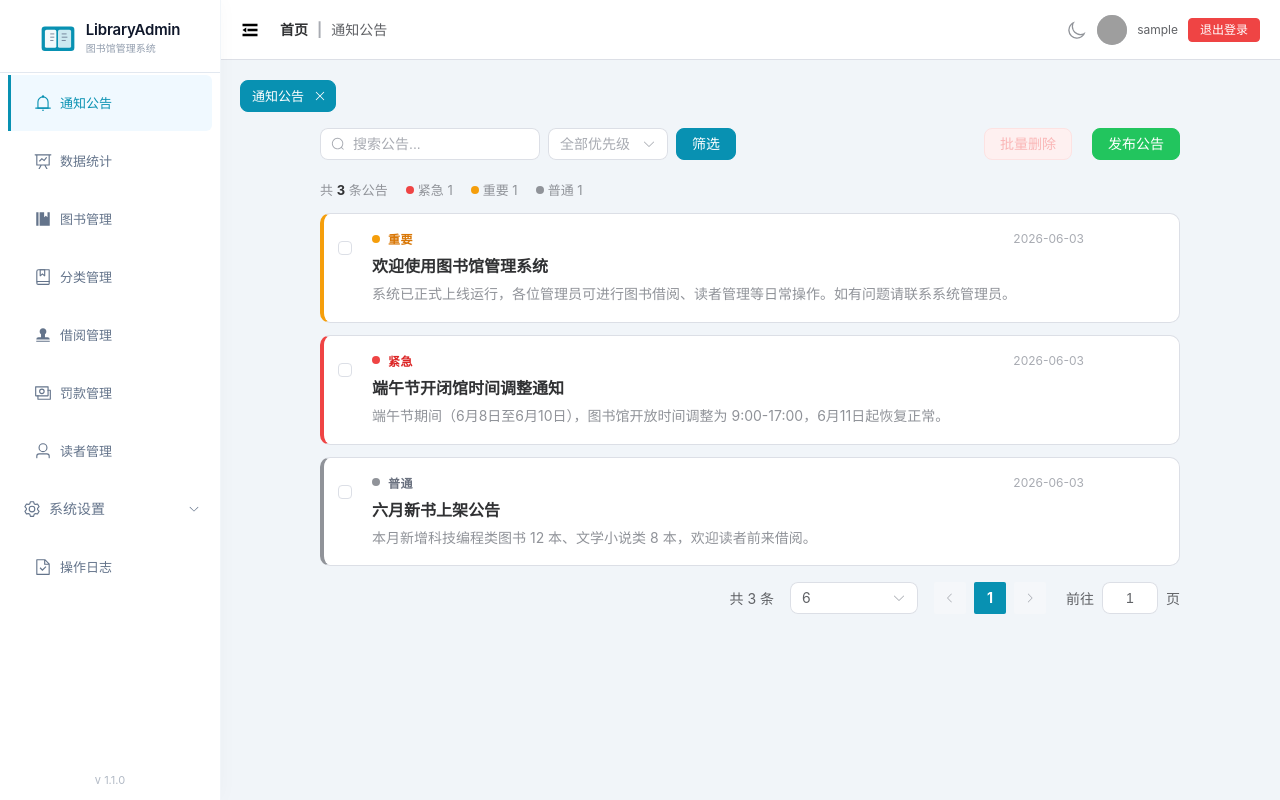
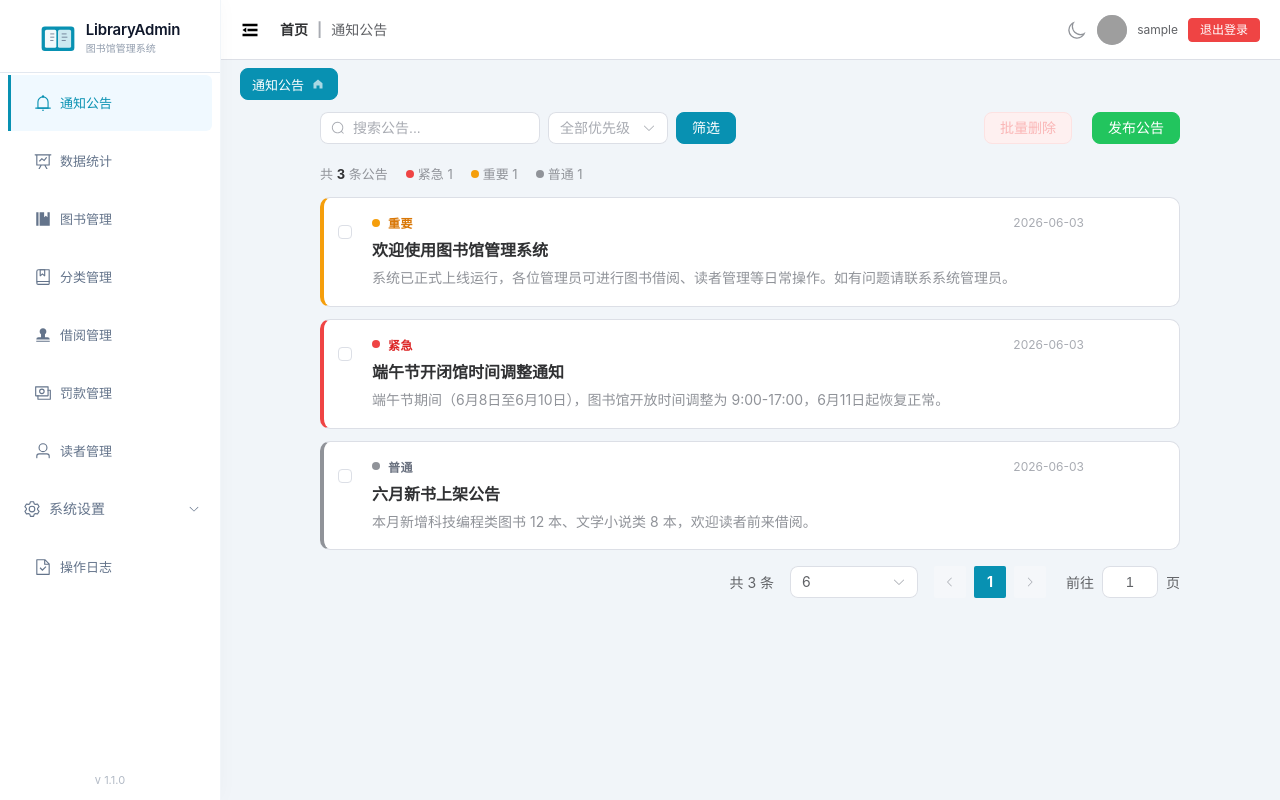
Before and after one commit to Leiuo/library-admin, a Vue app: page /#/announcements in a window 1280 px wide. Built offline with nearby package versions, Linux system fonts and the light colour scheme; sample sign-in values are in the browser's storage; grey boxes are pictures that could not be loaded.

Commit message:
首页标签钉在最左侧不可被删除，标签行钉在顶部不滚动

```diff
--- a/src/views/Layout.vue
+++ b/src/views/Layout.vue
@@ -138,7 +138,15 @@
             </el-header>
             <el-main>
                 <div class="main-header">
-                    <transition-group name="tag-slide" tag="div" class="tags-wrapper">
+                    <div class="tags-wrapper">
+                        <el-tag class="home-tag"
+                            :effect="route.path === homePath ? 'dark' : 'plain'"
+                            :type="route.path === homePath ? 'primary' : 'info'"
+                            @click="goHome" size="large">
+                            通知公告
+                            <el-icon class="home-tag-icon"><HomeFilled /></el-icon>
+                        </el-tag>
+                        <transition-group name="tag-slide" tag="div" class="tags-dynamic">
                             <el-tag v-for="tag in dynamicTags" :key="tag.path" closable :disable-transitions="false"
                                 :effect="route.path === tag.path ? 'dark' : 'plain'"
                                 :type="route.path === tag.path ? 'primary' : 'info'" @close="handleClose(tag)"
@@ -146,6 +154,7 @@
                                 {{ tag.title }}
                             </el-tag>
                         </transition-group>
+                    </div>
                 </div>
 
                 <!-- <router-view /> -->
@@ -169,7 +178,7 @@ import { useUserStore } from '../stores/user';
 import { useThemeStore } from '../stores/theme';
 import { useRoute, useRouter } from 'vue-router';
 import { ref, computed, watch, onMounted, onUnmounted } from 'vue';
-import { DataLine, Setting, DocumentChecked, Money, Sunny, Moon } from '@element-plus/icons-vue';
+import { DataLine, Setting, DocumentChecked, Money, Sunny, Moon, HomeFilled } from '@element-plus/icons-vue';
 import { ElMessageBox } from 'element-plus';
 
 const userStore = useUserStore();
@@ -180,11 +189,13 @@ const router = useRouter();
 const isCollapse = ref(false);
 const isMobile = ref(window.innerWidth < 768);
 
+const homePath = '/announcements';
 const dynamicTags = ref([]);
 
 watch(
     () => route.path,
     (newPath) => {
+        if (newPath === homePath) return;
         let title = route.meta?.title;
         if (!title) return;
         if (dynamicTags.value.some(tag => tag.path === newPath)) return;
@@ -213,6 +224,10 @@ const handleClose = (tag) => {
 
 const handleClick = (tag) => {
     router.push(tag.fullPath || tag.path);
+};
+
+const goHome = () => {
+    router.push(homePath);
 };
 
 
@@ -380,6 +395,8 @@ const breadcrumbs = computed(() => {
 
     :deep(.el-main) {
         background-color: var(--el-bg-color-page);
+
+        --el-main-padding: 0 20px 20px 20px;
     }
 }
 
@@ -489,11 +506,46 @@ const breadcrumbs = computed(() => {
 }
 
 .main-header {
-    margin-bottom: 16px;
+    position: sticky;
+    top: 0;
+    z-index: 10;
+    margin-bottom: 8px;
+    padding-top: 8px;
+    padding-bottom: 4px;
+    background-color: var(--el-bg-color-page);
 
     .tags-wrapper {
         display: flex;
         gap: 8px;
+        align-items: center;
+    }
+
+    .tags-dynamic {
+        display: flex;
+        gap: 8px;
+    }
+
+    .home-tag {
+        font-size: 13px;
+        border-radius: 8px;
+        cursor: pointer;
+        transition: all 0.2s ease;
+        flex-shrink: 0;
+
+        .home-tag-icon {
+            margin-left: 2px;
+            font-size: 12px;
+            opacity: 0.65;
+        }
+
+        &:hover {
+            transform: translateY(-1px);
+            box-shadow: 0 2px 8px rgba(0, 0, 0, 0.08);
+
+            .home-tag-icon {
+                opacity: 1;
+            }
+        }
     }
 
     .el-tag {
```
Lines whose indentation alone changed are shown as unchanged.
